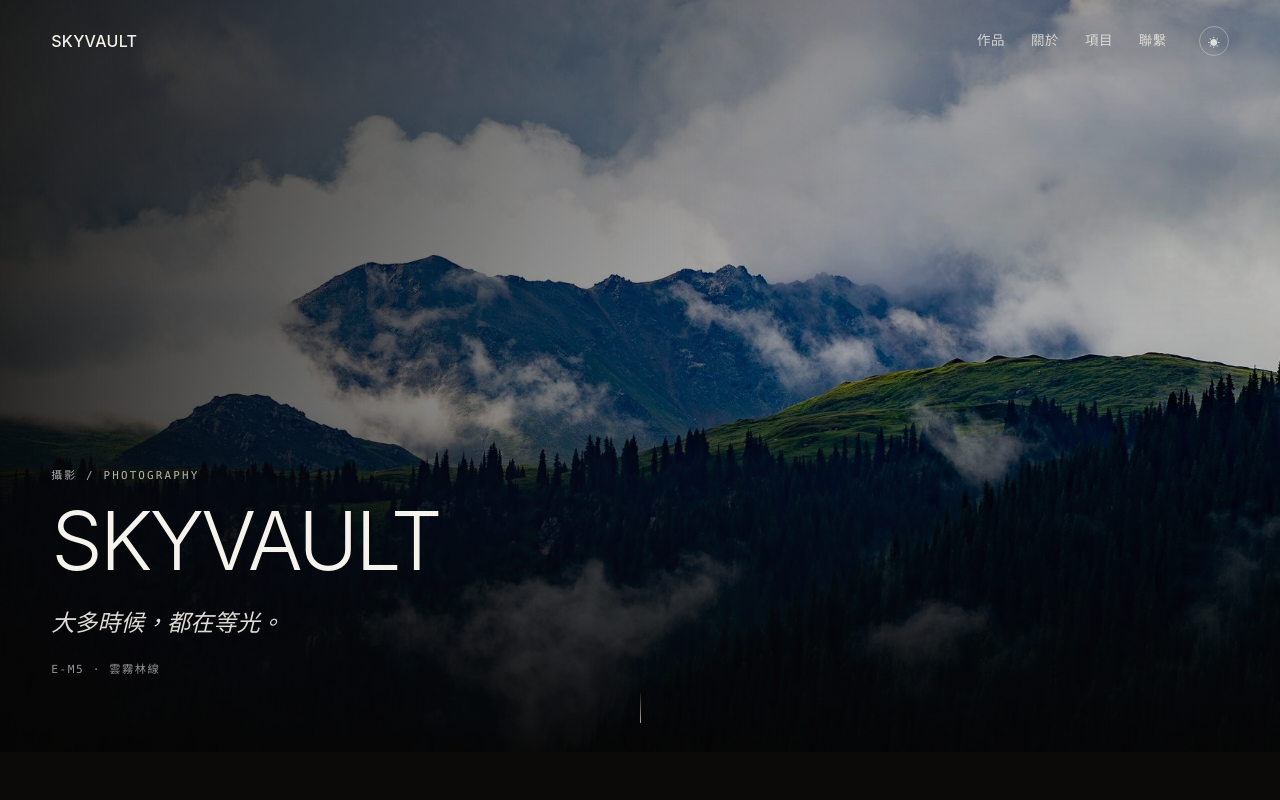
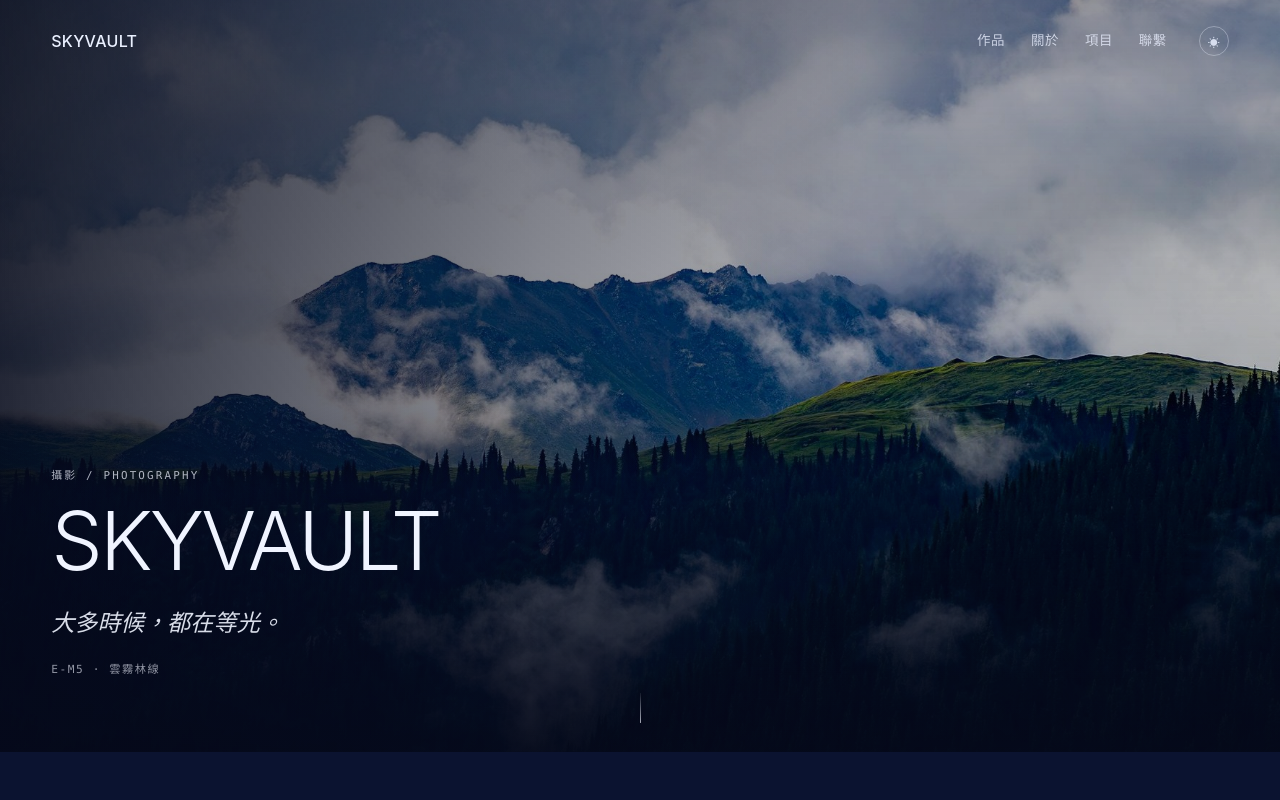
Before and after one commit to CCFLY-flyforY/personal-site, a Next.js app: page / in a window 1280 px wide. Shown: the top 800 px of the page. Built offline with nearby package versions, Linux system fonts and the light colour scheme.

Commit message:
配色改成深青金石：夜蓝底 + 石金点缀，亮色改淡青金石纸

```diff
--- a/app/globals.css
+++ b/app/globals.css
@@ -3,15 +3,16 @@
    配色只改 :root（暗）和 [data-theme="light"]（亮）两组变量
    --------------------------------------------------------------- */
 :root {
-  --bg: #0b0a09;
-  --bg-2: #121110;
-  --ink: #f1ede6;
-  --ink-soft: #b8b1a6;
-  --ink-dim: #7d766c;
-  --hair: rgba(241, 237, 230, 0.14);
-  --hair-soft: rgba(241, 237, 230, 0.07);
-  --accent: #d8c3a5;
-  --scrim: rgba(8, 7, 6, 0.72);
+  /* 深青金石：夜蓝底 + 石中金斑做点缀 */
+  --bg: #0b1330;
+  --bg-2: #141f45;
+  --ink: #eef2fa;
+  --ink-soft: #b3bdd4;
+  --ink-dim: #7884a0;
+  --hair: rgba(225, 234, 255, 0.15);
+  --hair-soft: rgba(225, 234, 255, 0.07);
+  --accent: #d9b45f;
+  --scrim: rgba(6, 10, 26, 0.74);
 
   --sans: "Inter", "Segoe UI", -apple-system, "PingFang SC", "Microsoft YaHei", sans-serif;
   --serif: Georgia, "Times New Roman", "Songti SC", serif;
@@ -21,14 +22,14 @@
 }
 
 html[data-theme="light"] {
-  --bg: #f7f4ef;
-  --bg-2: #efeae2;
-  --ink: #17140f;
-  --ink-soft: #4c463d;
-  --ink-dim: #8a8277;
-  --hair: rgba(23, 20, 15, 0.16);
-  --hair-soft: rgba(23, 20, 15, 0.08);
-  --accent: #8a6a43;
+  --bg: #eef1f7;
+  --bg-2: #e3e8f2;
+  --ink: #101725;
+  --ink-soft: #414b61;
+  --ink-dim: #7a8397;
+  --hair: rgba(16, 23, 37, 0.16);
+  --hair-soft: rgba(16, 23, 37, 0.08);
+  --accent: #2c3f86;
   --scrim: rgba(247, 244, 239, 0.72);
 }
 
@@ -68,7 +69,7 @@ a { color: inherit; text-decoration: none; }
   align-items: center;
   gap: 32px;
   padding: 26px var(--pad);
-  color: #f4f1ea;
+  color: #eaf0ff;
 }
 
 .site-head .mark {
@@ -83,7 +84,7 @@ a { color: inherit; text-decoration: none; }
   margin-left: auto;
   font-size: 0.84rem;
   letter-spacing: 0.04em;
-  color: rgba(244, 241, 234, 0.78);
+  color: rgba(234, 240, 255, 0.78);
 }
 
 .site-head nav a { transition: color 0.2s ease; }
@@ -95,10 +96,10 @@ a { color: inherit; text-decoration: none; }
   flex: none;
   display: grid;
   place-items: center;
-  border: 1px solid rgba(244, 241, 234, 0.34);
+  border: 1px solid rgba(234, 240, 255, 0.34);
   border-radius: 50%;
   background: transparent;
-  color: rgba(244, 241, 234, 0.85);
+  color: rgba(234, 240, 255, 0.85);
   font-size: 12px;
   cursor: pointer;
   transition: transform 0.25s ease, border-color 0.2s ease, color 0.2s ease;
@@ -126,8 +127,8 @@ a { color: inherit; text-decoration: none; }
   position: absolute;
   inset: 0;
   background:
-    linear-gradient(to top, rgba(6, 5, 4, 0.9) 0%, rgba(6, 5, 4, 0.22) 46%, rgba(6, 5, 4, 0.42) 100%),
-    linear-gradient(to right, rgba(6, 5, 4, 0.82) 0%, rgba(6, 5, 4, 0.25) 42%, transparent 68%);
+    linear-gradient(to top, rgba(5, 9, 26, 0.9) 0%, rgba(5, 9, 26, 0.24) 46%, rgba(5, 9, 26, 0.44) 100%),
+    linear-gradient(to right, rgba(5, 9, 26, 0.84) 0%, rgba(5, 9, 26, 0.26) 42%, transparent 68%);
 }
 
 .hero-copy {
@@ -135,11 +136,11 @@ a { color: inherit; text-decoration: none; }
   left: var(--pad);
   bottom: clamp(56px, 9vh, 108px);
   max-width: min(620px, 74vw);
-  color: #f6f3ec;
+  color: #f0f4ff;
   animation: rise 1s 0.15s cubic-bezier(0.22, 1, 0.36, 1) both;
 }
 
-.hero-copy .eyebrow { color: rgba(246, 243, 236, 0.72); }
+.hero-copy .eyebrow { color: rgba(240, 244, 255, 0.72); }
 
 .hero-copy h1 {
   margin: 14px 0 0;
@@ -154,7 +155,7 @@ a { color: inherit; text-decoration: none; }
   font-family: var(--serif);
   font-style: italic;
   font-size: clamp(1.1rem, 1.9vw, 1.45rem);
-  color: rgba(246, 243, 236, 0.9);
+  color: rgba(240, 244, 255, 0.9);
 }
 
 .hero-meta {
@@ -162,7 +163,7 @@ a { color: inherit; text-decoration: none; }
   font-family: var(--mono);
   font-size: 0.7rem;
   letter-spacing: 0.14em;
-  color: rgba(246, 243, 236, 0.6);
+  color: rgba(240, 244, 255, 0.6);
 }
 
 .hero-down {
@@ -181,7 +182,7 @@ a { color: inherit; text-decoration: none; }
 .hero-down span {
   width: 1px;
   height: 30px;
-  background: linear-gradient(to bottom, rgba(246, 243, 236, 0.1), #f6f3ec);
+  background: linear-gradient(to bottom, rgba(240, 244, 255, 0.1), #f0f4ff);
   animation: drop 2s ease-in-out infinite;
 }
 
@@ -283,9 +284,9 @@ a { color: inherit; text-decoration: none; }
   font-family: var(--mono);
   font-size: 0.62rem;
   letter-spacing: 0.16em;
-  color: #f6f3ec;
-  background: rgba(6, 5, 4, 0.55);
-  border: 1px solid rgba(246, 243, 236, 0.25);
+  color: #f0f4ff;
+  background: rgba(5, 9, 26, 0.58);
+  border: 1px solid rgba(240, 244, 255, 0.25);
   opacity: 0;
   transform: translateY(6px);
   transition: opacity 0.25s ease, transform 0.25s ease;
@@ -496,7 +497,7 @@ a { color: inherit; text-decoration: none; }
   display: grid;
   place-items: center;
   padding: clamp(16px, 4vw, 56px);
-  background: rgba(6, 5, 4, 0.94);
+  background: rgba(5, 9, 26, 0.95);
   backdrop-filter: blur(6px);
   animation: fade 0.25s ease both;
 }
@@ -519,11 +520,11 @@ a { color: inherit; text-decoration: none; }
   display: flex;
   justify-content: space-between;
   gap: 16px;
-  color: rgba(246, 243, 236, 0.82);
+  color: rgba(240, 244, 255, 0.82);
   font-size: 0.86rem;
 }
 
-.lb-cap .shot-meta { color: rgba(246, 243, 236, 0.5); }
+.lb-cap .shot-meta { color: rgba(240, 244, 255, 0.5); }
 
 .lb-close,
 .lb-nav {
@@ -532,10 +533,10 @@ a { color: inherit; text-decoration: none; }
   height: 44px;
   display: grid;
   place-items: center;
-  border: 1px solid rgba(246, 243, 236, 0.22);
+  border: 1px solid rgba(240, 244, 255, 0.22);
   border-radius: 50%;
-  background: rgba(6, 5, 4, 0.4);
-  color: rgba(246, 243, 236, 0.88);
+  background: rgba(5, 9, 26, 0.45);
+  color: rgba(240, 244, 255, 0.88);
   font-size: 20px;
   line-height: 1;
   cursor: pointer;
@@ -543,7 +544,7 @@ a { color: inherit; text-decoration: none; }
 }
 
 .lb-close:hover,
-.lb-nav:hover { border-color: #f6f3ec; color: #fff; background: rgba(6, 5, 4, 0.7); }
+.lb-nav:hover { border-color: #f0f4ff; color: #fff; background: rgba(5, 9, 26, 0.75); }
 
 .lb-close { top: 20px; right: 20px; }
 .lb-nav.prev { left: 20px; top: 50%; transform: translateY(-50%); }
```
